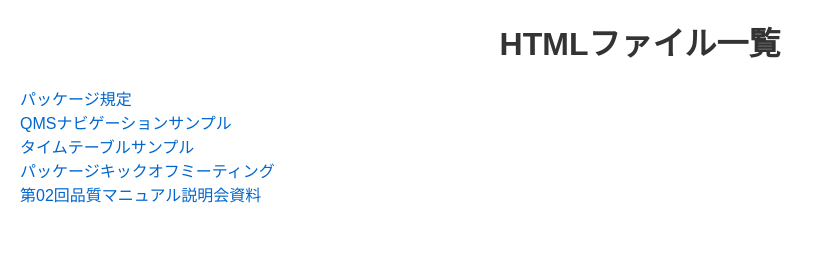
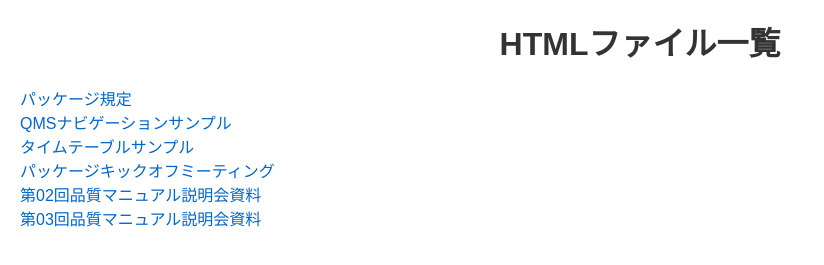
Before and after one commit to ryojiyama/ZAP_htmlfolder, a plain HTML site: page index.html in a window 1280 px wide. Shown: the part 47-312 px from the top of the page, without its empty margins (0-824 px from the left). Drawn offline with Linux system fonts and the light colour scheme; files whose address does not match are found by name.

Commit message:
Add files via upload
QMS_Description003.htmlを追加

```diff
--- a/index.html
+++ b/index.html
@@ -16,6 +16,7 @@
         <li><a href="./html/Schedule_2023-04-13.html">タイムテーブルサンプル</a></li>
         <li><a href="./html/PackageKickOff.html">パッケージキックオフミーティング</a></li>
         <li><a href="./html/QMS_Description002.html">第02回品質マニュアル説明会資料</a></li>
+        <li><a href="./html/QMS_Description003.html">第03回品質マニュアル説明会資料</a></li>
         <!-- 他のHTMLファイルも同様に追加 -->
     </ul>
     <script src="./js/script.js"></script>
```
